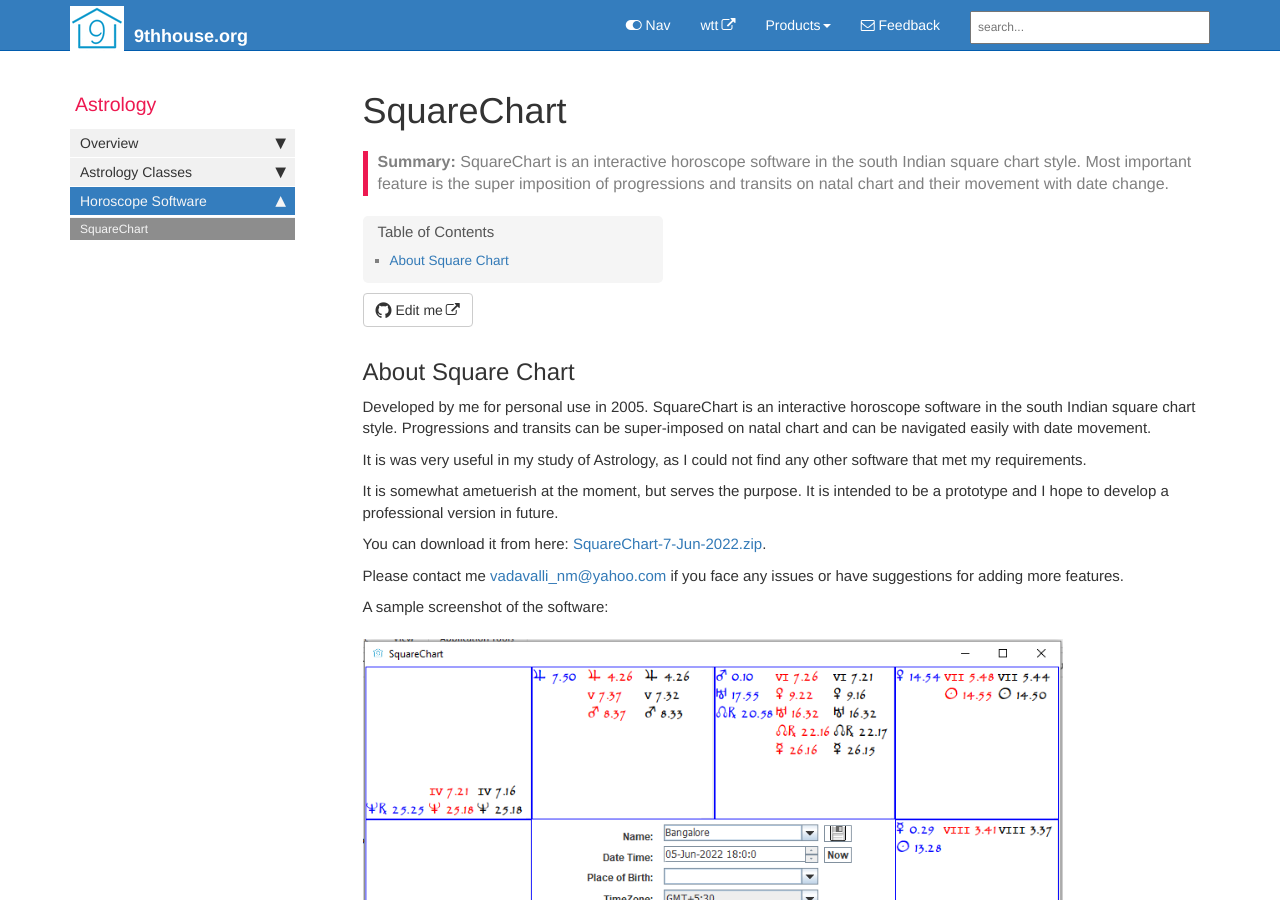
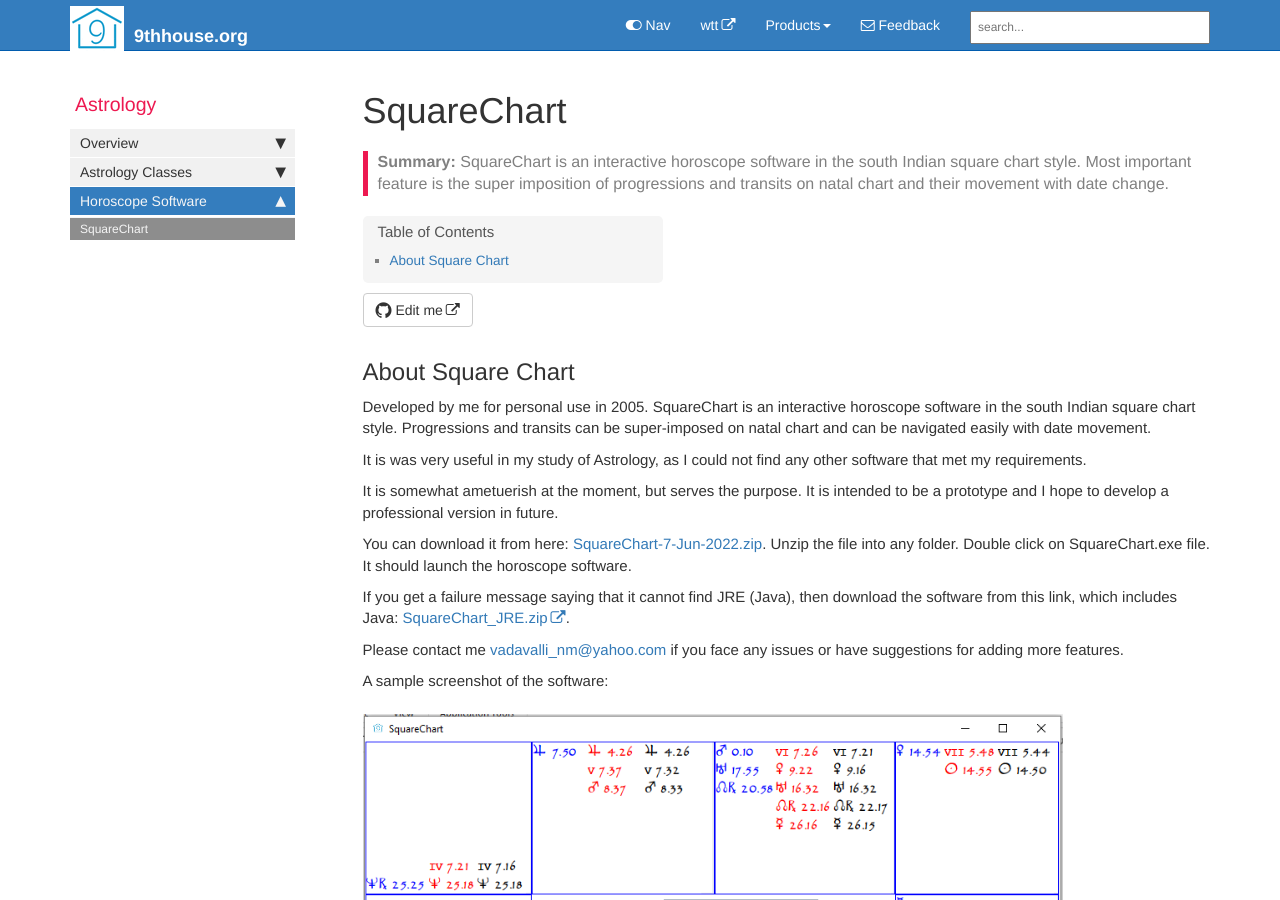
Before and after one commit to vadavalli/9th, a Jekyll site: the page built from pages/mydoc/mydoc_squarechart.md, in a window 1280 px wide and 900 px high. Built offline with Jekyll 4.4.1, drawn with Linux system fonts in a browser that asks for light colours; comment, search, counter and statistics services are not loaded.

Commit message:
jre version

```diff
--- a/pages/mydoc/mydoc_squarechart.md
+++ b/pages/mydoc/mydoc_squarechart.md
@@ -17,6 +17,9 @@ It is was very useful in my study of Astrology, as I could not find any other so
 It is somewhat ametuerish at the moment, but serves the purpose. It is intended to be a prototype and I hope to develop a professional version in future.
 
 You can download it from here: [SquareChart-7-Jun-2022.zip](downloads/SquareChart-7-Jun-2022.zip).
+Unzip the file into any folder. Double click on SquareChart.exe file. It should launch the horoscope software.
+
+If you get a failure message saying that it cannot find JRE (Java), then download the software from this link, which includes Java: [SquareChart_JRE.zip](https://drive.google.com/file/d/1mt_m5ktDQisJp7tQMlXqJsGbxmcebFGH/view?usp=sharing).
 
 Please contact me [vadavalli_nm@yahoo.com](mailto: vadavalli_nm@yahoo) if you face any issues or have suggestions for adding more features.
 
```
